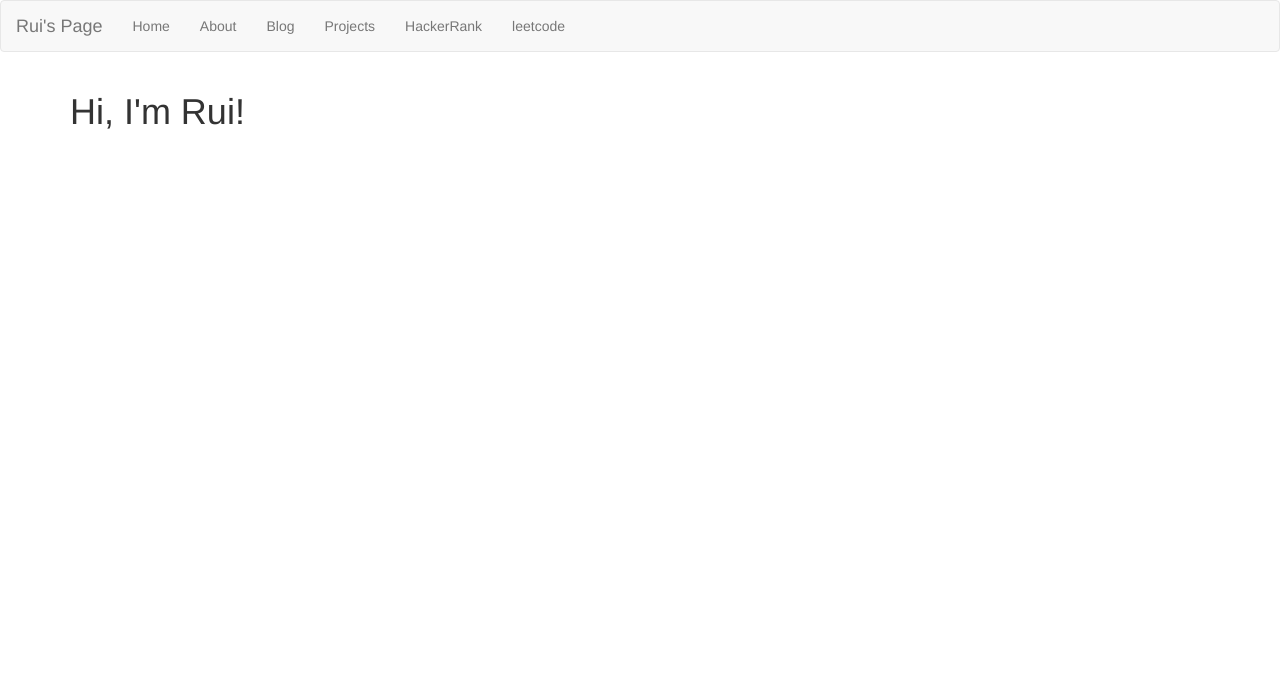
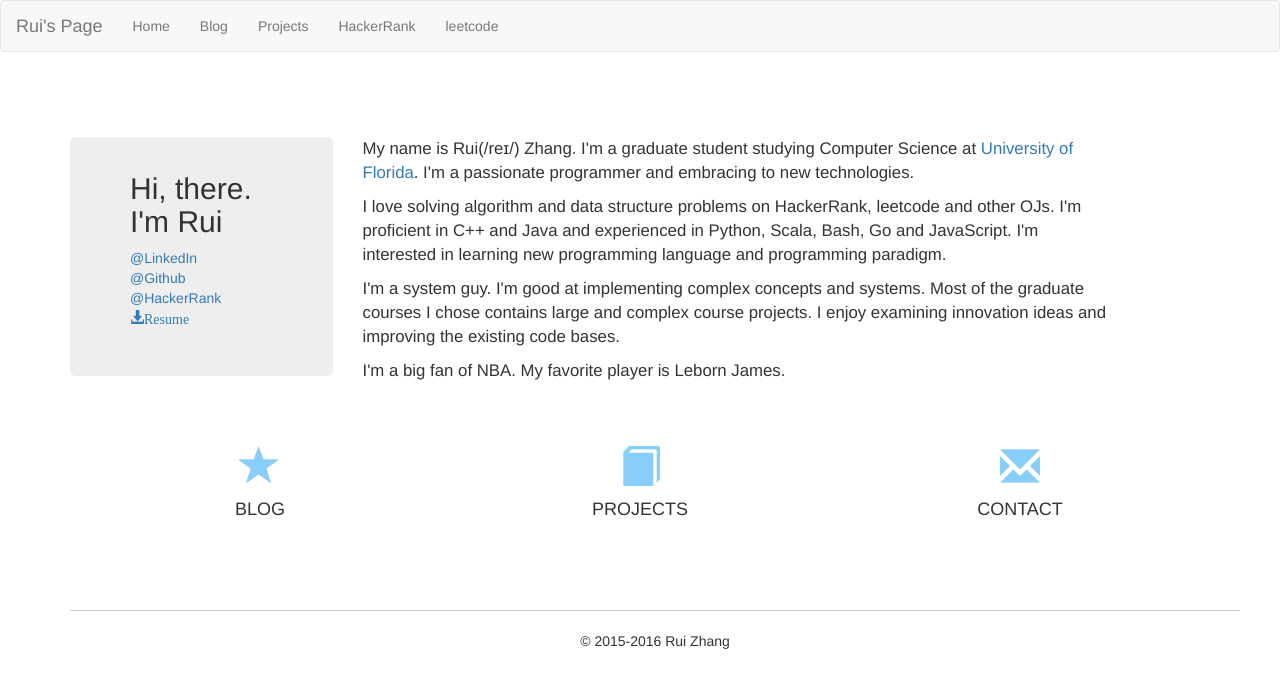
Before and after one commit to RayZ-O/RayZ-O.github.io, a Jekyll site: the page built from index.html, in a window 1280 px wide. Shown: the top 688 px of the page. Built offline with Jekyll 4.4.1, drawn with Linux system fonts in a browser that asks for light colours; a style sheet for code colours, icons or effects is not loaded.

Commit message:
Update home

```diff
--- a/_layouts/default.html
+++ b/_layouts/default.html
@@ -4,6 +4,7 @@
 			<title>{{ page.title }}</title>
 			<!-- link to main stylesheet -->
 			<link rel="stylesheet" href="http://maxcdn.bootstrapcdn.com/bootstrap/3.3.6/css/bootstrap.min.css">
+			<link rel="stylesheet" href="//netdna.bootstrapcdn.com/bootstrap/3.0.0/css/bootstrap-glyphicons.css">
 			<link rel="stylesheet" href="/css/main.css">
 			<link rel="stylesheet" href="/css/list.css">
 			<link rel="stylesheet" href="/css/syntax.css">
@@ -19,7 +20,6 @@
 			    </div>
 			    <ul class="nav navbar-nav">
 			      	<li><a href="/">Home</a></li>
-		        	<li><a href="/about">About</a></li>
 	        		<li><a href="/blog">Blog</a></li>
 			        <li><a href="/projects">Projects</a></li>
 	        		<li><a href="/hackerrank">HackerRank</a></li>
@@ -30,13 +30,13 @@
 
 			{{ content }}
 
-			<footer>
-				<div class="container"/>
-					<ul>
+			<footer class="footer">
+		    <div class="container text-center" style="border-top: 1px solid #ccc;">
+		      <br>
+		      © 2015-2016 Rui Zhang
+		      <br><br>
+		    </div>
+			</footer>
 
-
-					</ul>
-				</div>
-			</footer>
 		</body>
 	</html>
--- a/css/list.css
+++ b/css/list.css
@@ -5,7 +5,7 @@
 .list a {
   font: 1.5em Open Sans, Helvetica Neue, Helvetica, Arial,sans-serif;
   font-weight: bold;
-  border-bottom: 1px solid #ccc;
+  /*border-bottom: 1px solid #ccc;*/
 }
 
 /*.list li a:hover {
--- a/css/main.css
+++ b/css/main.css
@@ -1,3 +1,32 @@
+.aboutme {
+  font-size: 1.2em;
+  font-family: Helvetica Neue, Helvetica, Arial,sans-serif;
+  padding-top: 25px;
+}
+
+.name {
+  padding-top: 25px;
+  font-family: Helvetica Neue, Helvetica, Arial,sans-serif;
+}
+
+#jumbo {
+  padding-top: 15px;
+}
+
+.footer {
+  padding-top: 40px;
+}
+
+.logo-small {
+    color: #87CEFA;
+    font-size: 40px;
+}
+
+.logo {
+    color: #f4511e;
+    font-size: 200px;
+}
+
 .posts a {
   font-size: 1.5em;
   font-weight: bold;
--- a/index.html
+++ b/index.html
@@ -3,7 +3,48 @@ layout: default
 title: Rui Zhang
 ---
 
+<div class="container">
+  <br><br>
+  <div class="row">
+    <div class="col-sm-3 name">
+      <div class="jumbotron" id="jumbo"><h2>Hi, there.<br>I'm Rui</h2>
+        <a href="https://www.linkedin.com/in/ruizhang91">@LinkedIn </a><br>
+          <a href="https://github.com/RayZ-O">@Github</a><br>
+          <a href="https://www.hackerrank.com/ruizhang">@HackerRank</a><br>
+          <a href="/assets/Rui_Resume.pdf"><span class="glyphicon glyphicon-download-alt">Resume<span></a>
+        </div>
+      </div>
+    <div class="col-sm-8 aboutme">
+        <p>My name is Rui(/reɪ/) Zhang. I'm a graduate student studying Computer Science at <a href="http://www.ufl.edu/">University of Florida</a>. I'm a passionate programmer and embracing to new technologies. </p>
 
-<div class="container">
-	<h1>Hi, I'm Rui!</h1>
+        <p>I love solving algorithm and data structure problems on HackerRank, leetcode and other OJs. I'm proficient in C++ and Java and experienced in Python, Scala, Bash, Go and JavaScript. I'm interested in learning new programming language and programming paradigm. </p>
+
+        <p>I'm a system guy. I'm good at implementing complex concepts and systems. Most of the graduate courses I chose contains large and complex course projects. I enjoy examining innovation ideas and improving the existing code bases. </p>
+
+        <p>I'm a big fan of NBA. My favorite player is Leborn James. </p>
+    </div>
+  </div>
+  <div class="container-fluid text-center">
+  <br> <br>
+  <div class="row">
+    <div class="col-sm-4">
+      <a href="/blog">
+      <span class="glyphicon glyphicon-star logo-small" aria-hidden="true"></span>
+      </a>
+      <h4>BLOG</h4>
+    </div>
+    <div class="col-sm-4">
+      <a href="/projects">
+      <span class="glyphicon glyphicon-book logo-small"></span>
+      </a>
+      <h4>PROJECTS</h4>
+    </div>
+    <div class="col-sm-4">
+      <a href="mailto:rayzhang1011@gmail.com">
+      <span class="glyphicon glyphicon-envelope logo-small"></span>
+      </a>
+      <h4>CONTACT</h4>
+    </div>
+    </div>
+    <br><br>
 </div>
```
Also changed, not shown: about/index.html (+9 -1 lines), 1 other file.
